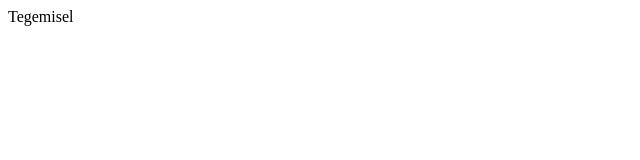
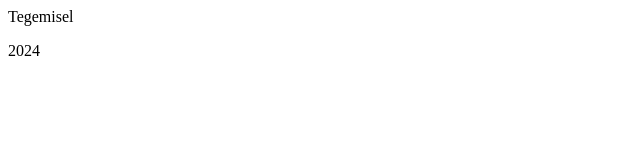
Before and after one commit to tomlukk/fdm, a plain HTML site: page index.html in a window 1280 px wide. Shown: the full height of the page, 0-640 px from the left. Drawn offline with Linux system fonts and the light colour scheme.

Commit message:
Update index.html

```diff
--- a/index.html
+++ b/index.html
@@ -2,4 +2,7 @@
 <body>
   <p>Tegemisel</p>
 </body>
+<footer>
+  <p>2024</p>
+</footer>
 </html>
```
